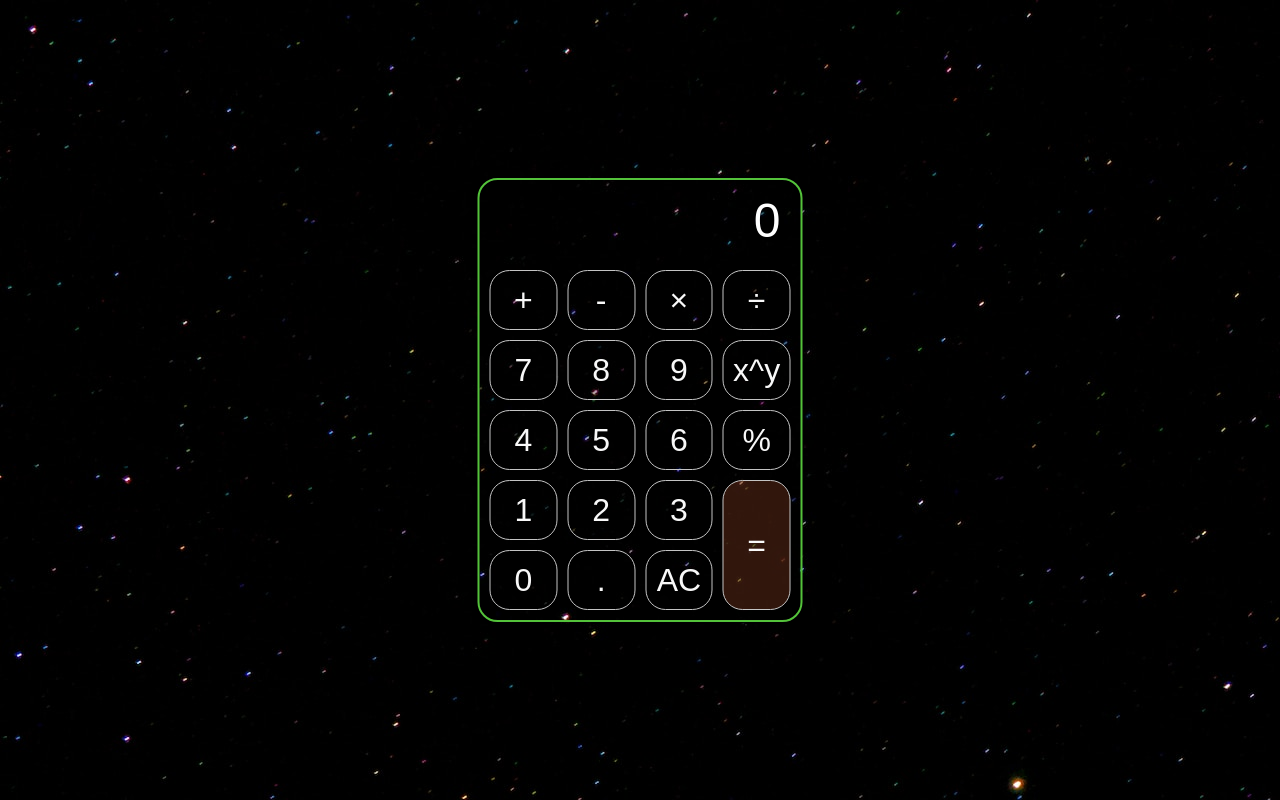
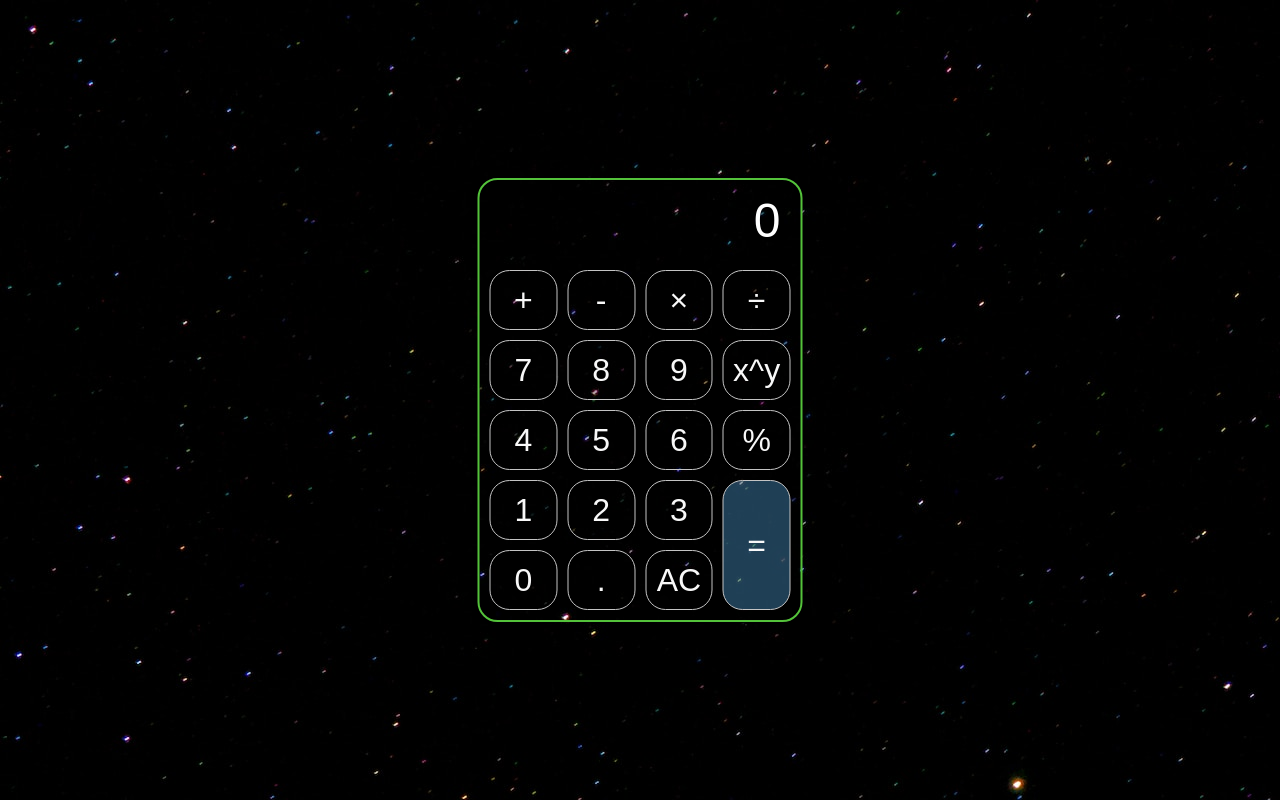
Before and after one commit to majsterek89/javascript_Calculator, a plain HTML site: page index.html in a window 1280 px wide. In both pictures the pointer is over the button 756 px from the left and 545 px from the top of the page. Drawn offline with Linux system fonts and the light colour scheme.

```diff
--- a/style.css
+++ b/style.css
@@ -61,7 +61,7 @@ button:active {
 }
 
 .equal-sign:hover {
-    background-color: rgba(123, 57, 32, 0.4);
+    background-color: rgba(78, 159, 212, 0.4);
 }
 
 .keys {
```
